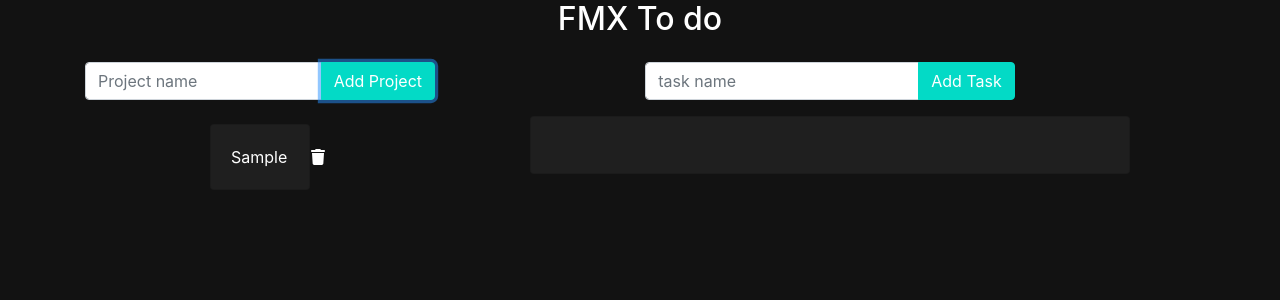
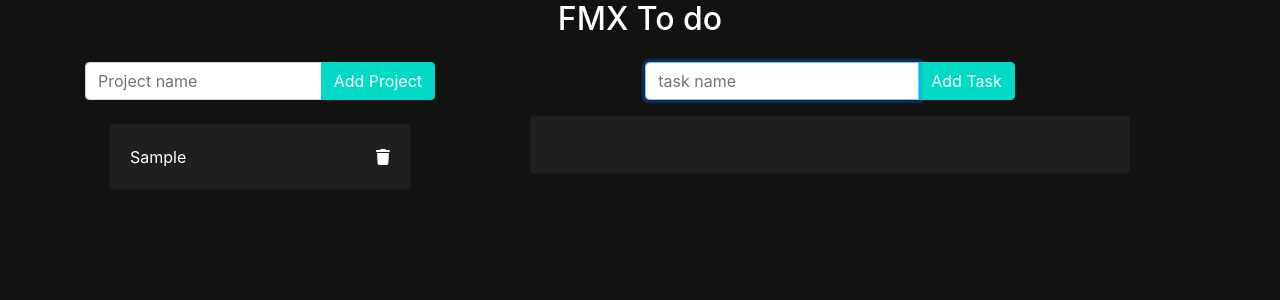
Before and after one commit to simonjduckett/Task-Manager, a React (Create React App) app: page / in a window 1280 px wide. Both pictures are taken after typing "Sample" into the empty fields and a click on the input "Add Project". Shown: the top 300 px of the page. Built offline with nearby package versions, Linux system fonts and the light colour scheme.

Commit message:
fix more bugs

```diff
--- a/src/components/list.js
+++ b/src/components/list.js
@@ -29,8 +29,11 @@ export default function List() {
     }
 
     const removeThisTask = (id) => {
-        dispatch(removeTask(id))
-        dispatch(loadList({ id: projectId.currentProject }))
+        let x = window.confirm('really delete?');
+        if (x) {
+            dispatch(removeTask(id))
+            dispatch(loadList({ id: projectId.currentProject }))
+        }
     }
 
     const taskDone = (id, status) => {
--- a/src/components/projects.js
+++ b/src/components/projects.js
@@ -29,16 +29,21 @@ export default function Projects() {
 
         dispatch(addProject({ id: genId, name: pname }))
         document.getElementById('myform').reset()
+        document.getElementById('taskName').focus()
         handleLoadList({id: genId})
     }
 
     const handleLoadList = (project) => {
         dispatch(setProjectId(project))
         dispatch(loadList(project))
+        document.getElementById('taskName').focus()
     }
     const remove = (project) => {
-        dispatch(removeProject(project))
-        dispatch(removeProjectTasks(project))
+        let x = window.confirm('really delete?');
+        if (x) {
+            dispatch(removeProject(project))
+            dispatch(removeProjectTasks(project))
+        }
     }
     return (
         <div className='d-flex flex-column align-items-center'>
@@ -55,10 +60,10 @@ export default function Projects() {
             </div>
             {projects.map((project, i) => {
                 return (
-                    <div onClick={() => handleLoadList(project)} key={i} className='card my-2 project' style={{maxWidth: '100px'}}>
-                        <div className='card-body d-flex'>
+                    <div onClick={() => handleLoadList(project)} key={i} className='card my-2 project'>
+                        <div style={{minWidth: '300px'}} className='card-body d-flex'>
                             {project.name}
-                            <div className='px-4'><span onClick={() => remove(project)}><FontAwesomeIcon icon={faTrash} /></span></div>
+                            <div className='ml-auto'><span onClick={() => remove(project)}><FontAwesomeIcon icon={faTrash} /></span></div>
                         </div>
                     </div>
                 )
--- a/src/features/projectsSlice.js
+++ b/src/features/projectsSlice.js
@@ -17,11 +17,8 @@ export const projectsSlice = createSlice({
         },
         removeProject: (state, action) => {
             console.log(action.payload)
-            let x = window.confirm('really delete?');
-            if (x) {
-                state.value = state.value.filter(item => item.id !== action.payload.id)
-                save(state.value)
-            }
+            state.value = state.value.filter(item => item.id !== action.payload.id)
+            save(state.value)
         },
         loadProject: (state) => {
             state.value = JSON.parse(localStorage.getItem("todolist"))
--- a/src/features/tasksSlice.js
+++ b/src/features/tasksSlice.js
@@ -19,11 +19,8 @@ export const tasksSlice = createSlice({
             save(state.allTasks)
         },
         removeTask: (state, action) => {
-            let x = window.confirm('really delete?');
-            if(x) {
-                state.allTasks = state.allTasks.filter(item => item.id !== action.payload)
-                save(state.allTasks)
-            }
+            state.allTasks = state.allTasks.filter(item => item.id !== action.payload)
+            save(state.allTasks)
         },
         done: (state, action) => {
             console.log(action.payload)
```
